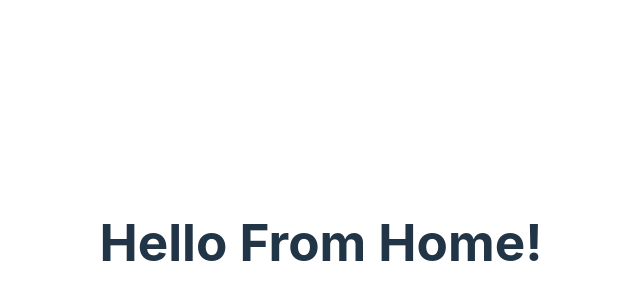
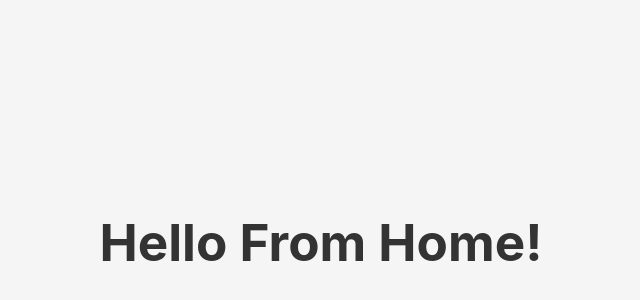
Before and after one commit to IsaiahSama/Portfolio, a React (Vite) app in the folder Isaiah_Portfolio/: page / in a window 1280 px wide. Shown: the part 158-458 px from the top of the page, without its empty margins (319-959 px from the left). Built offline with nearby package versions, Linux system fonts and the light colour scheme.

Commit message:
Added tentative color scheme

```diff
--- a/Isaiah_Portfolio/src/app.css
+++ b/Isaiah_Portfolio/src/app.css
@@ -1,6 +1,11 @@
 #root {
-    max-width: 1280px;
-    margin: 0 auto;
-    padding: 2rem;
-    text-align: center;
-  }
+  max-width: 1280px;
+  margin: 0 auto;
+  padding: 2rem;
+  text-align: center;
+}
+
+body {
+  background-color: #F5F5F5;
+  color: #333333;
+}
```
Also changed, not shown: 1 other file (tests, documents, lock files or other folders).
